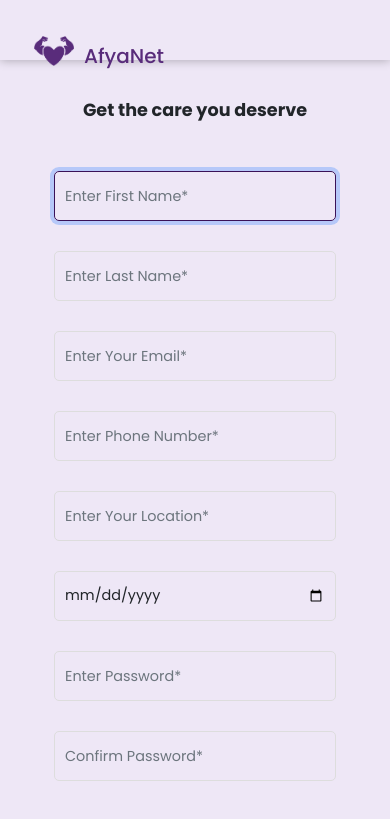
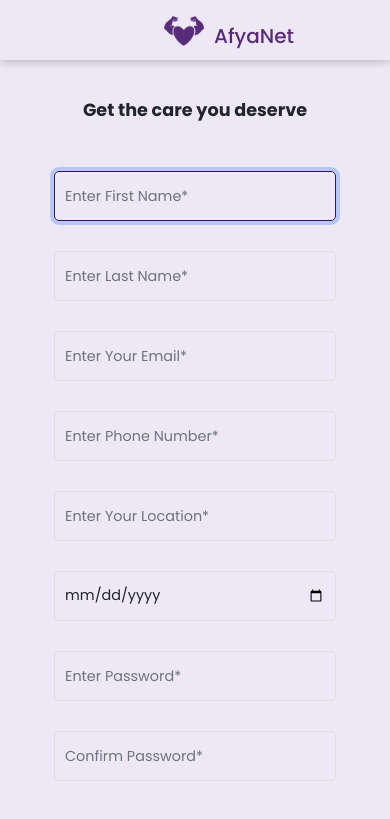
Before and after one commit to Annastacia-dev/afyanet-react, a React (Create React App) app: page /patient-signup in a window 390 px wide. Shown: the top 819 px of the page. Built offline with nearby package versions, Linux system fonts and the light colour scheme.

Commit message:
add brand logo media breakpoint margin size

```diff
--- /dev/null
+++ b/src/components/logo/BrandLogo.css
@@ -0,0 +1,10 @@
+/* Media */
+
+@media screen and (max-width: 768px){
+    .brandlogo{
+        margin-top: -20px;
+        margin-left: 130px;
+    }
+
+
+}
--- a/src/components/logo/BrandLogo.js
+++ b/src/components/logo/BrandLogo.js
@@ -1,6 +1,7 @@
 import React from 'react'
 import { Navbar, Container } from 'react-bootstrap';
 import logo from "../../assets/images/logo/afyanet.png";
+import './BrandLogo.css'
 
 const BrandLogo = () => {
   return (
@@ -11,7 +12,7 @@ const BrandLogo = () => {
       }}
       expand="lg" className="home navbar navbar-expand-lg fixed-top py-3">
             <Container className="container px-4 px-lg-5">
-              <Navbar.Brand style={{display: "flex",alignItems: "center",justifyContent: "center"}} href="#home">
+              <Navbar.Brand className='brandlogo' style={{display: "flex",alignItems: "center",justifyContent: "center"}} href="#home">
                   <img src={logo} alt = "logo" className="logo" style={{width: "40px"}}/>
                   <span className="navbar-brand" style={{color:"#592c7b",fontSize: "20px",fontWeight: "500",marginLeft: "10px"}}>AfyaNet</span>
               </Navbar.Brand>
```
